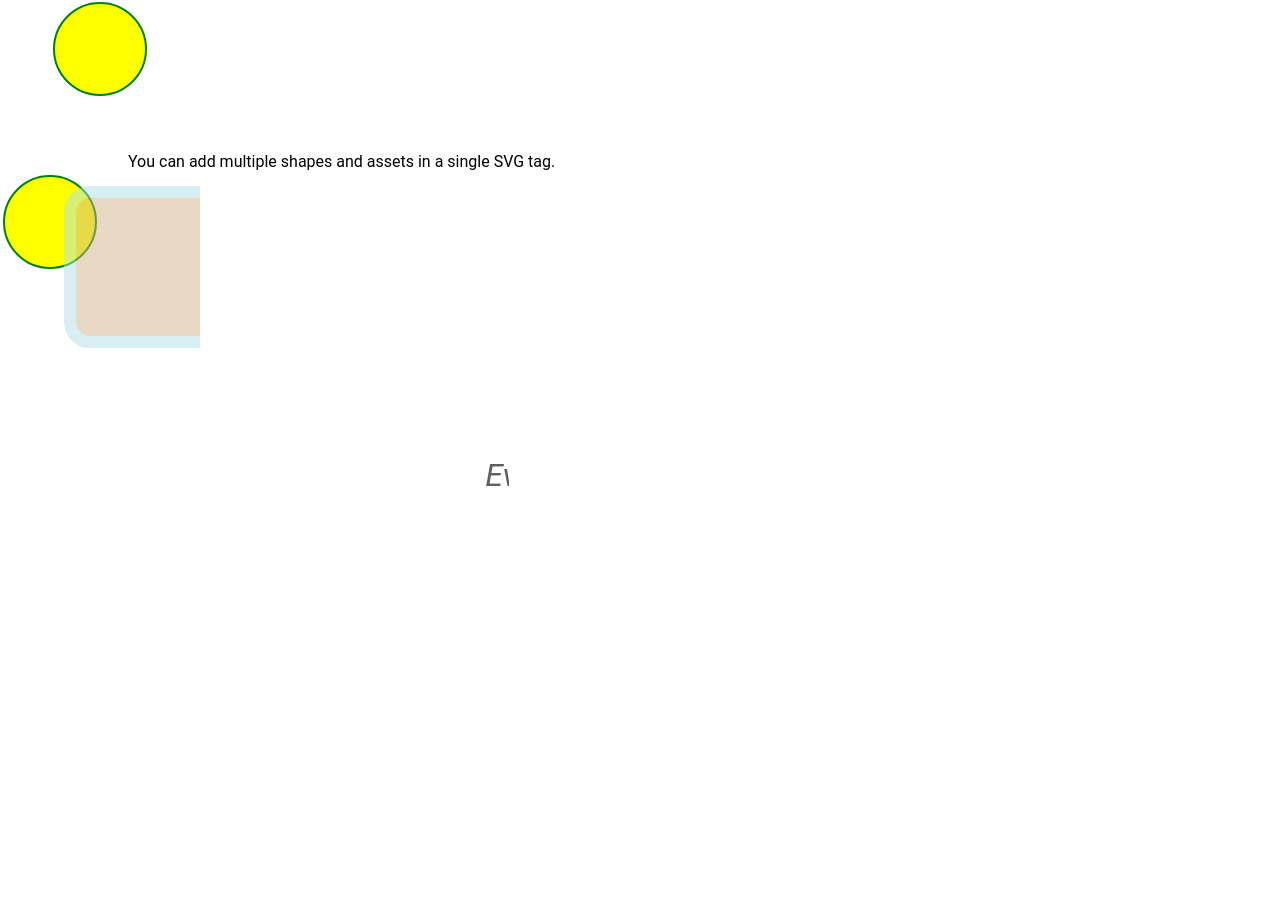
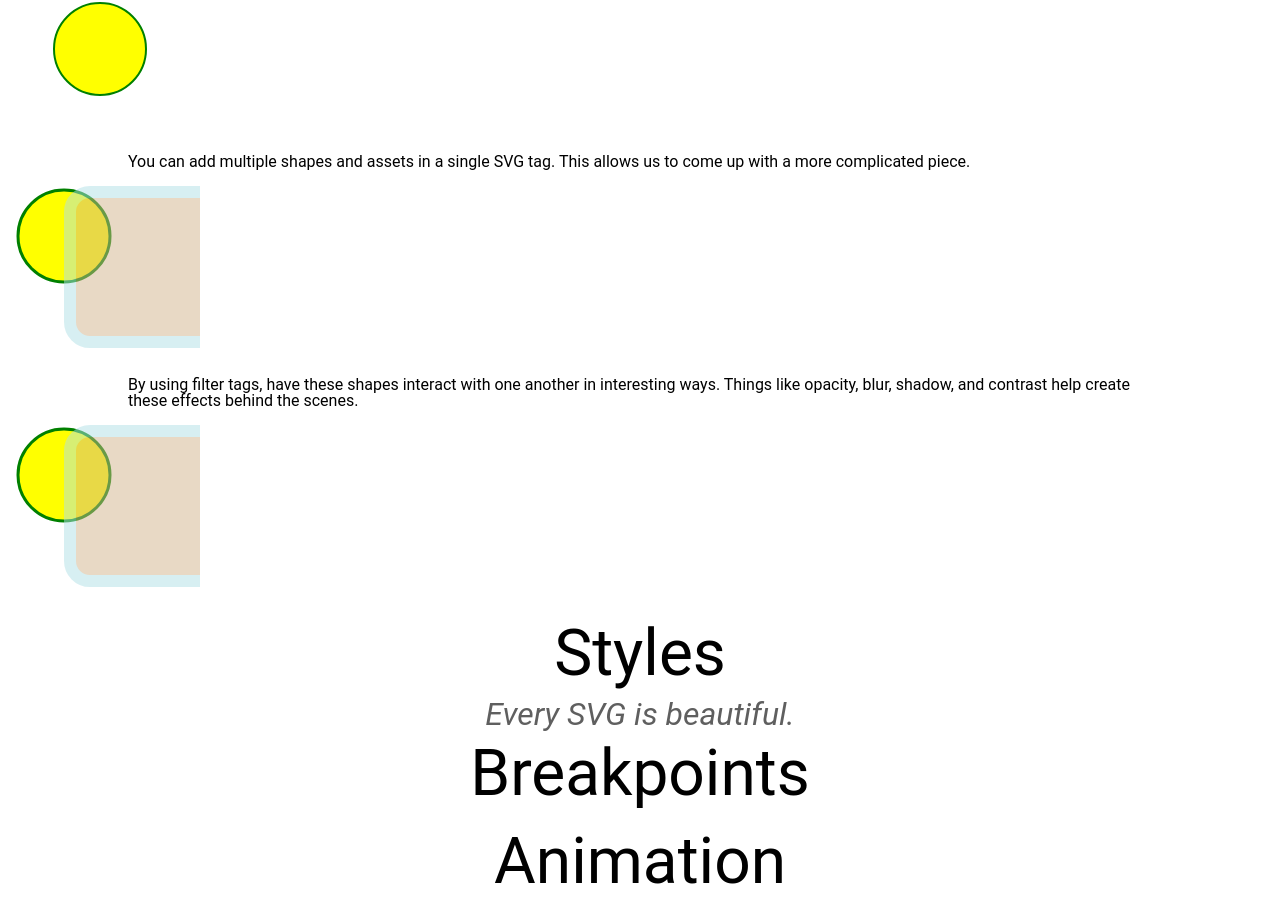
Before and after one commit to noltron000-coursework/FEW-1-1_api-project-svg, a plain HTML site: page index.html in a window 1280 px wide. Shown: the part 771-1681 px from the top of the page. Before the commit the page ends 1442 px from the top, so only its background shows below. Drawn offline with Linux system fonts and the light colour scheme.

Commit message:
testing gooey svg

```diff
--- a/index.html
+++ b/index.html
@@ -51,15 +51,38 @@
 				fill="yellow" />
 		</svg>
 
-		<p>You can add multiple shapes and assets in a single SVG tag.</p>
+		<p>You can add multiple shapes and assets in a single SVG tag. This allows us to come up with a more complicated piece.</p>
 
 		<svg width="200" height="200">
 			<circle
-				cx="50"
-				cy="50"
+				cx="64"
+				cy="64"
 				r="46"
 				stroke="green"
-				stroke-width="2"
+				stroke-width="3"
+				fill="yellow" />
+			<rect
+				x="70"
+				y="20"
+				rx="20"
+				ry="20"
+				width="150"
+				height="150"
+				stroke="powderblue"
+				stroke-width="12"
+				opacity="0.5"
+				fill="tan" />
+		</svg>
+
+		<p>By using filter tags, have these shapes interact with one another in interesting ways. Things like opacity, blur, shadow, and contrast help create these effects behind the scenes. </p>
+
+		<svg width="200" height="200">
+			<circle
+				cx="64"
+				cy="64"
+				r="46"
+				stroke="green"
+				stroke-width="3"
 				fill="yellow" />
 			<rect
 				x="70"
```
Also changed, not shown: 1 other file.
